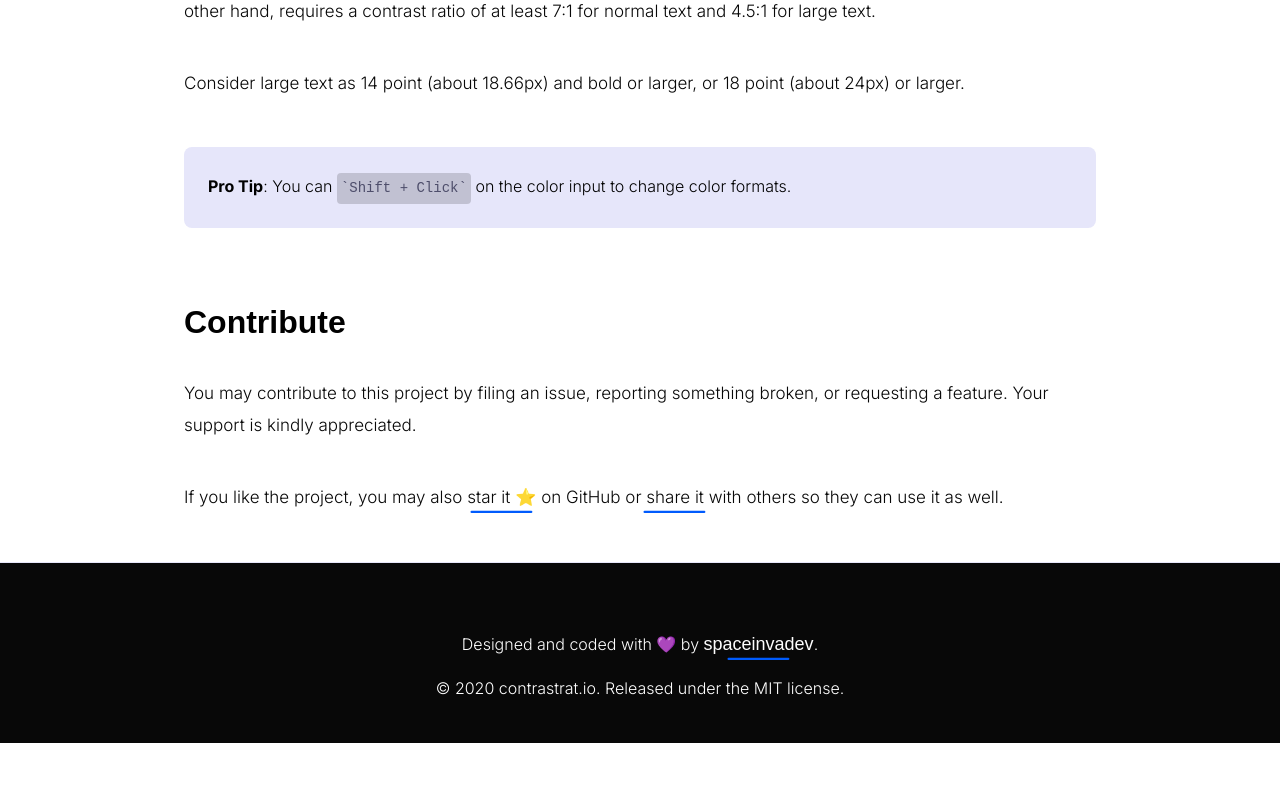
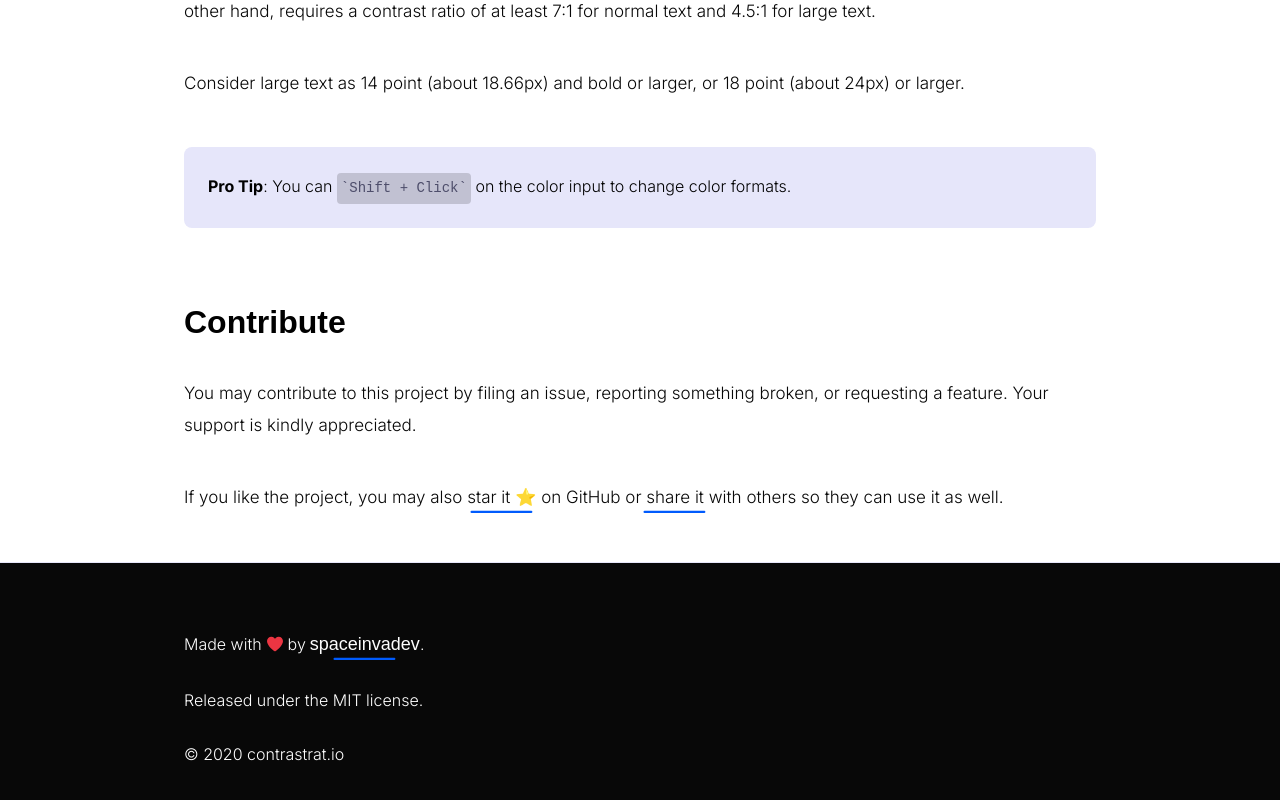
Before and after one commit to algoritmau/contrastratio, a React (Create React App) app: page / in a window 1280 px wide. Shown: the part 1635-2435 px from the top of the page. Before the commit the page ends 2378 px from the top, so only its background shows below. Built offline with nearby package versions, Linux system fonts and the light colour scheme; a web font is replaced by a local one.

Commit message:
update Footer's wording

```diff
--- a/src/components/Footer.js
+++ /dev/null
@@ -1,19 +0,0 @@
-import React from 'react';
-import { IkerLink } from './IkerLink';
-
-const Footer = () => (
-  <footer className='footer'>
-    <div className='footer-inner'>
-      <p className='footer__credits'>
-        Designed and coded with 💜 by{' '}
-        <IkerLink to='https://spaceinva.dev' text='spaceinvadev' />.
-      </p>
-      <p className='footer__legal'>
-        &copy;{' '}
-        {`${new Date().getFullYear()} contrastrat.io. Released under the MIT license.`}
-      </p>
-    </div>
-  </footer>
-);
-
-export default Footer;
--- /dev/null
+++ b/src/components/Footer.jsx
@@ -0,0 +1,28 @@
+import React from 'react';
+import { IkerLink } from './IkerLink';
+
+const Footer = () => (
+  <footer className='footer'>
+    <div className='footer-inner'>
+      <p className='footer__credits'>
+        Made with
+        <span className='footer__credits__icon-wrapper'>
+          <svg
+            className='footer__credits__icon'
+            xmlns='http://www.w3.org/2000/svg'
+            viewBox='0 0 30 30'
+          >
+            <path d='M 9.5449219 4 C 5.9299219 4 3 6.9299219 3 10.544922 C 3 16.837321 10.298975 22.849799 13.708984 25.527344 A 2 2 0 0 0 13.71875 25.535156 C 13.742115 25.5535 13.773881 25.579629 13.796875 25.597656 L 13.798828 25.595703 A 2 2 0 0 0 15 26 A 2 2 0 0 0 16.203125 25.595703 L 16.203125 25.597656 C 16.209855 25.59238 16.219801 25.585381 16.226562 25.580078 C 16.231704 25.576045 16.23898 25.570455 16.244141 25.566406 A 2 2 0 0 0 16.263672 25.548828 C 19.663109 22.880904 27 16.852336 27 10.544922 C 27 6.9299219 24.070078 4 20.455078 4 C 17.000078 4 15 7 15 7 C 15 7 12.999922 4 9.5449219 4 z'></path>
+          </svg>
+        </span>
+        by <IkerLink to='https://spaceinva.dev' text='spaceinvadev' />.
+      </p>
+      <p className='footer__license'>Released under the MIT license.</p>
+      <p className='footer__legal'>
+        &copy; {`${new Date().getFullYear()} contrastrat.io`}
+      </p>
+    </div>
+  </footer>
+);
+
+export default Footer;
--- a/src/styles/components/_footer.sass
+++ b/src/styles/components/_footer.sass
@@ -12,7 +12,10 @@
   align-items: center
 
   &-inner
-    padding: 4.8rem 3.2rem 3.2rem 3.2rem
+    padding: 4.8rem 3.2rem
+    @include flex-centered
+    flex-direction: column
+    gap: 1.6rem
 
     @include responsiveness(480p)
       width: 88%
@@ -28,10 +31,20 @@
       max-width: 96rem
 
   &__credits
-    margin-block-end: 1.2rem
+    @include flex-centered
+
+    &__icon-wrapper
+      @include flex-centered
+      margin: 0 0.3rem
+
+    &__icon
+      width: 2rem
+      height: 2rem
+      fill: #EB3542
 
   & a
     font-family: var(--typeface-headings)
     font-weight: 500
     font-size: 1.8rem
     color: var(--color-background)
+    margin-inline-start: 0.4rem
```
